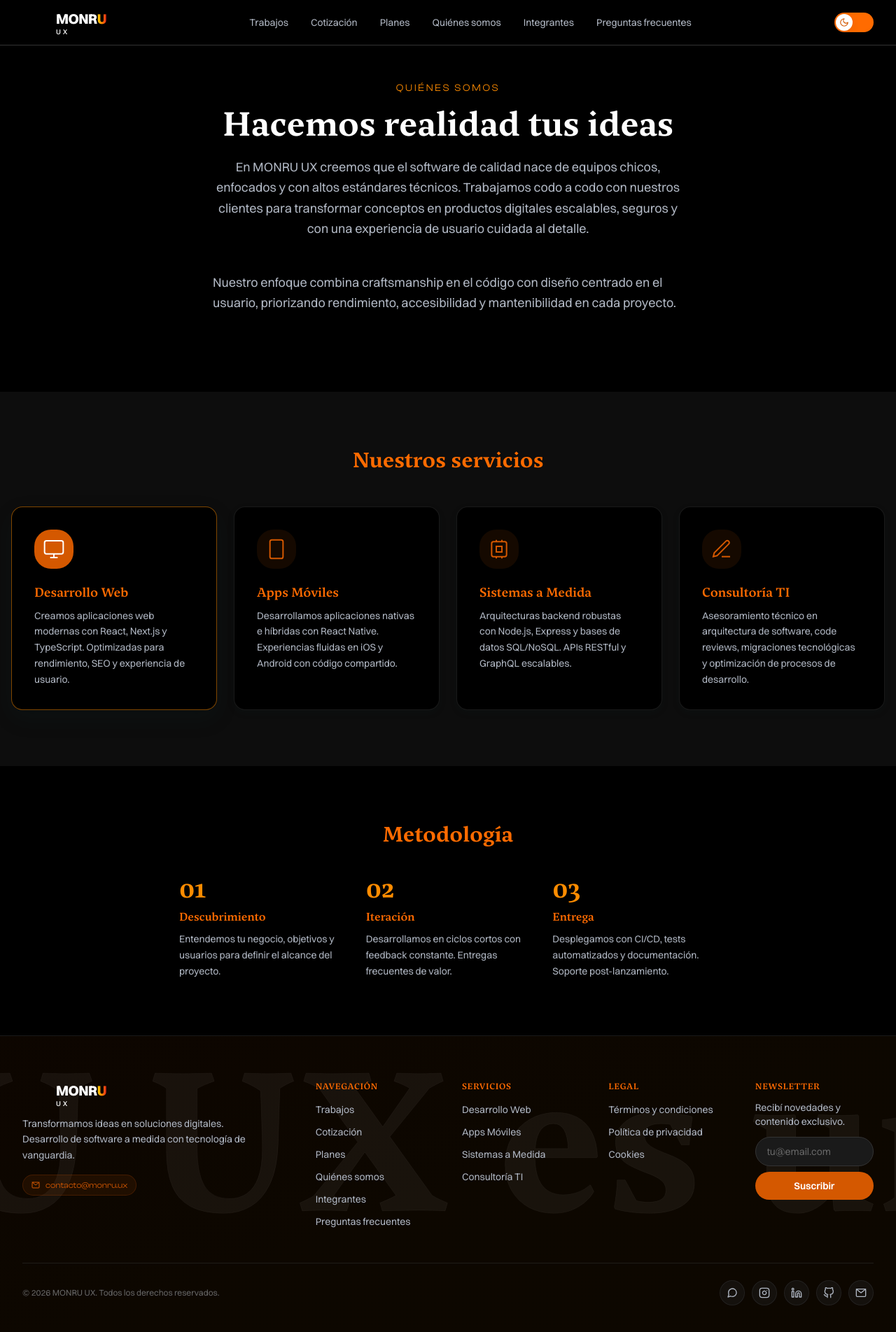
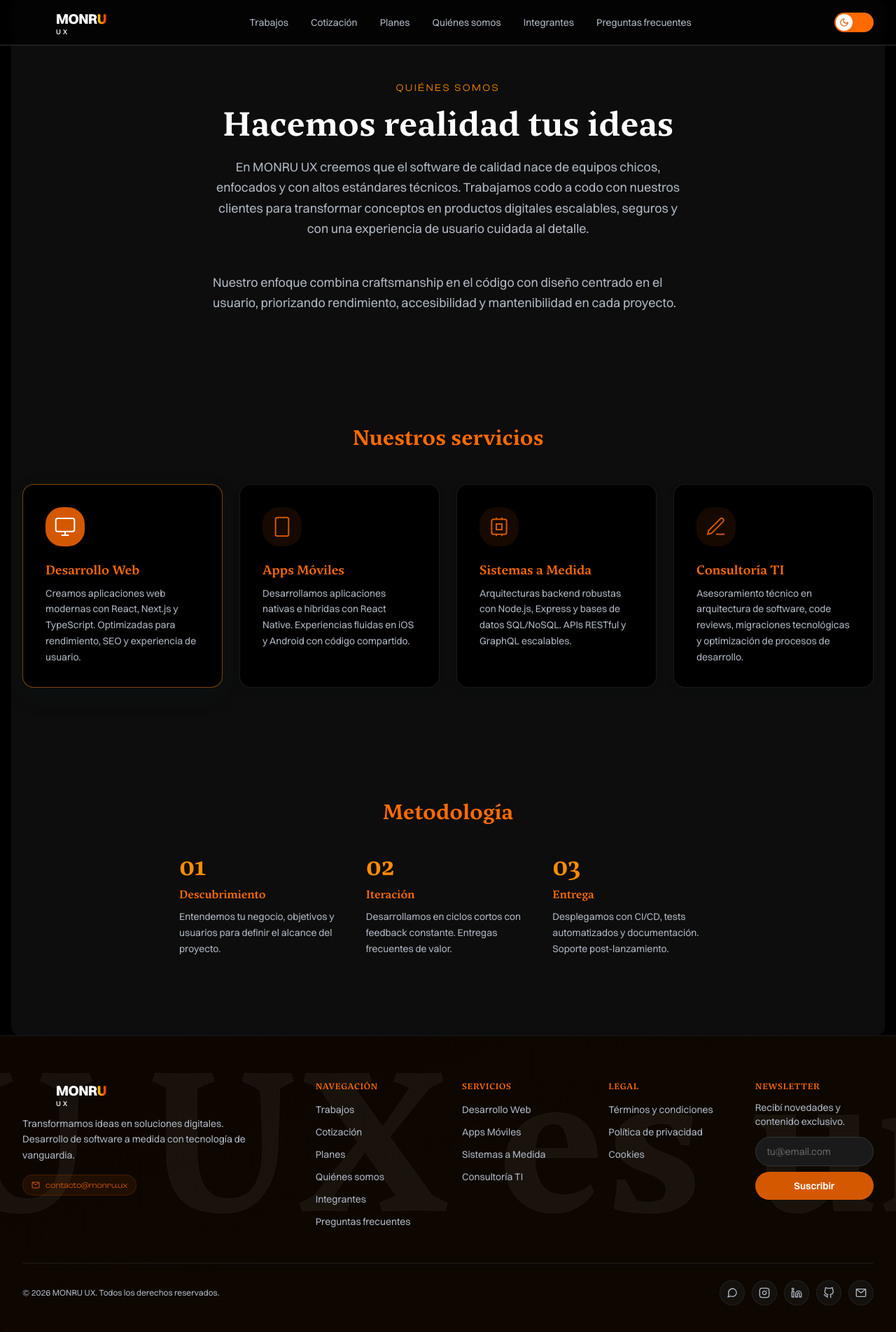
Before and after one commit to josue423dk/NETXUS-SOLUTIONS, a React (Vite) app in the folder frontend/: page /quienes-somos in a window 1280 px wide. Shown: the top 1904 px of the page at 70% size. Built offline with nearby package versions, Linux system fonts and the light colour scheme.

Commit message:
pedazo de actualizacion

```diff
--- a/frontend/src/components/layout/Footer.tsx
+++ b/frontend/src/components/layout/Footer.tsx
@@ -84,7 +84,7 @@ export function Footer() {
   }
 
   return (
-    <footer className="relative border-t border-neutral-300/50 bg-neutral-50/60 dark:bg-neutral-50/60 backdrop-blur-xl overflow-hidden">
+    <footer className="relative border-t border-neutral-300/50 bg-neutral-50/70 dark:bg-neutral-50/70 backdrop-blur-md overflow-hidden">
       <div className="absolute inset-x-0 top-0 bottom-28 lg:bottom-36 flex items-center justify-start overflow-hidden pointer-events-none select-none">
         <span
           className="footer-marquee text-[clamp(8rem,22vw,20rem)] font-heading font-bold leading-none whitespace-nowrap text-neutral-900/5 dark:text-neutral-900/5"
@@ -209,7 +209,7 @@ export function Footer() {
         </div>
 
         <div className="mt-12 pt-6 border-t border-neutral-300/50 flex flex-col sm:flex-row items-center justify-between gap-4">
-          <p className="text-xs text-neutral-500">
+          <p className="text-xs text-neutral-700">
             &copy; {new Date().getFullYear()} MONRU UX. Todos los derechos reservados.
           </p>
           <div className="flex gap-2.5">
--- a/frontend/src/components/sections/FloatingRobot.tsx
+++ b/frontend/src/components/sections/FloatingRobot.tsx
@@ -7,7 +7,7 @@ export function FloatingRobot() {
 
   return (
     <div
-      className="fixed z-50 w-[180px] sm:w-[260px] lg:w-[380px]"
+      className="fixed z-50 animate-float w-[180px] sm:w-[260px] lg:w-[380px]"
       style={{
         right: "2%",
         top: "10%",
--- a/frontend/src/components/sections/PricingCard.tsx
+++ b/frontend/src/components/sections/PricingCard.tsx
@@ -29,7 +29,7 @@ export function PricingCard({ plan }: PricingCardProps) {
           <span className="text-4xl sm:text-5xl font-heading font-bold text-primary-700 dark:text-primary-700">
             ${plan.precio.toLocaleString("es-AR")}
           </span>
-          <span className="text-sm text-neutral-500 dark:text-neutral-500">/ {plan.precioPeriodo}</span>
+          <span className="text-sm text-neutral-700 dark:text-neutral-500">/ {plan.precioPeriodo}</span>
         </div>
 
         <p className="mt-4 text-sm text-neutral-700 dark:text-neutral-700 leading-relaxed">
--- a/frontend/src/components/sections/PricingSection.tsx
+++ b/frontend/src/components/sections/PricingSection.tsx
@@ -31,7 +31,7 @@ export function PricingSection() {
   )
 
   return (
-    <section id="planes" className="py-16 sm:py-20 lg:py-28">
+    <section id="planes" className="py-16 sm:py-20 lg:py-28 bg-neutral-100/50 backdrop-blur-xl rounded-xl mx-4 sm:mx-6 lg:mx-8">
       <div className="max-w-7xl mx-auto px-4 sm:px-6 lg:px-8">
         <div
           ref={headerRef}
--- a/frontend/src/components/sections/TrabajosGrid.tsx
+++ b/frontend/src/components/sections/TrabajosGrid.tsx
@@ -7,7 +7,7 @@ export function TrabajosGrid() {
   const { ref: headerRef, isVisible: headerVisible } = useScrollReveal()
 
   return (
-    <section id="trabajos" className="py-16 sm:py-20 lg:py-28">
+    <section id="trabajos" className="py-16 sm:py-20 lg:py-28 bg-neutral-100/50 backdrop-blur-xl rounded-xl mx-4 sm:mx-6 lg:mx-8">
       <div className="max-w-7xl mx-auto px-4 sm:px-6 lg:px-8">
         <div
           ref={headerRef}
--- a/frontend/src/pages/Cotizacion.tsx
+++ b/frontend/src/pages/Cotizacion.tsx
@@ -3,7 +3,7 @@ import { SectionHeader } from "../components/ui/SectionHeader"
 
 export function Cotizacion() {
   return (
-    <section className="py-24 sm:py-28 px-4">
+    <section className="py-24 sm:py-28 px-4 bg-neutral-100/50 backdrop-blur-xl rounded-xl mx-4">
       <div className="max-w-2xl mx-auto">
         <SectionHeader
           overline="Cotización"
@@ -12,7 +12,7 @@ export function Cotizacion() {
           as="h1"
         />
 
-        <div className="rounded-md border border-neutral-300/50 shadow-md p-6 sm:p-8 bg-neutral-50/80">
+        <div className="rounded-md border border-neutral-300/50 shadow-md p-6 sm:p-8 bg-neutral-100/50 backdrop-blur-xl">
           <ContactForm />
         </div>
       </div>
--- a/frontend/src/pages/Integrantes.tsx
+++ b/frontend/src/pages/Integrantes.tsx
@@ -7,7 +7,7 @@ export function Integrantes() {
   const { ref, isVisible } = useScrollReveal()
 
   return (
-    <section className="py-24 sm:py-28 px-4">
+    <section className="py-24 sm:py-28 px-4 bg-neutral-100/50 backdrop-blur-xl rounded-xl mx-4">
       <div className="max-w-5xl mx-auto">
         <SectionHeader
           overline="Equipo"
--- a/frontend/src/pages/PreguntasFrecuentes.tsx
+++ b/frontend/src/pages/PreguntasFrecuentes.tsx
@@ -41,7 +41,7 @@ export function PreguntasFrecuentes() {
   )
 
   return (
-    <section className="py-24 sm:py-28 px-4">
+    <section className="py-24 sm:py-28 px-4 bg-neutral-100/50 backdrop-blur-xl rounded-xl mx-4">
       <div className="max-w-3xl mx-auto">
         <SectionHeader
           overline="FAQ"
@@ -52,7 +52,7 @@ export function PreguntasFrecuentes() {
 
         <div
           ref={ref}
-          className={`rounded-md border border-neutral-300/50 dark:border-neutral-300/30 shadow-md px-6 bg-neutral-50/80 dark:bg-neutral-100/80 transition-all duration-700 ease-out ${
+          className={`rounded-md border border-neutral-300/50 dark:border-neutral-300/30 shadow-md px-6 bg-neutral-100/50 dark:bg-neutral-100/80 backdrop-blur-xl transition-all duration-700 ease-out ${
             isVisible ? "opacity-100 translate-y-0" : "opacity-0 translate-y-6"
           }`}
           role="region"
--- a/frontend/src/pages/QuienesSomos.tsx
+++ b/frontend/src/pages/QuienesSomos.tsx
@@ -4,8 +4,8 @@ import { SectionHeader } from "../components/ui/SectionHeader"
 
 export function QuienesSomos() {
   return (
-    <>
-      <section className="py-24 sm:py-28 px-4">
+    <div className="py-8 px-4 bg-neutral-100/50 backdrop-blur-xl rounded-xl mx-4">
+      <section className="py-16 sm:py-20">
         <div className="max-w-3xl mx-auto">
           <SectionHeader
             overline="Quiénes somos"
@@ -21,7 +21,7 @@ export function QuienesSomos() {
         </div>
       </section>
 
-      <section className="py-16 sm:py-20 bg-neutral-100/50 px-4">
+      <section className="py-16 sm:py-20">
         <div className="max-w-7xl mx-auto">
           <div className="text-center mb-12">
             <h2 className="text-2xl sm:text-3xl font-heading font-bold text-primary-900">
@@ -36,7 +36,7 @@ export function QuienesSomos() {
         </div>
       </section>
 
-      <section className="py-16 sm:py-20 px-4">
+      <section className="py-16 sm:py-20">
         <div className="max-w-3xl mx-auto text-center">
           <h2 className="text-2xl sm:text-3xl font-heading font-bold text-primary-900">
             Metodología
@@ -74,6 +74,6 @@ export function QuienesSomos() {
           </div>
         </div>
       </section>
-    </>
+    </div>
   )
 }
```
